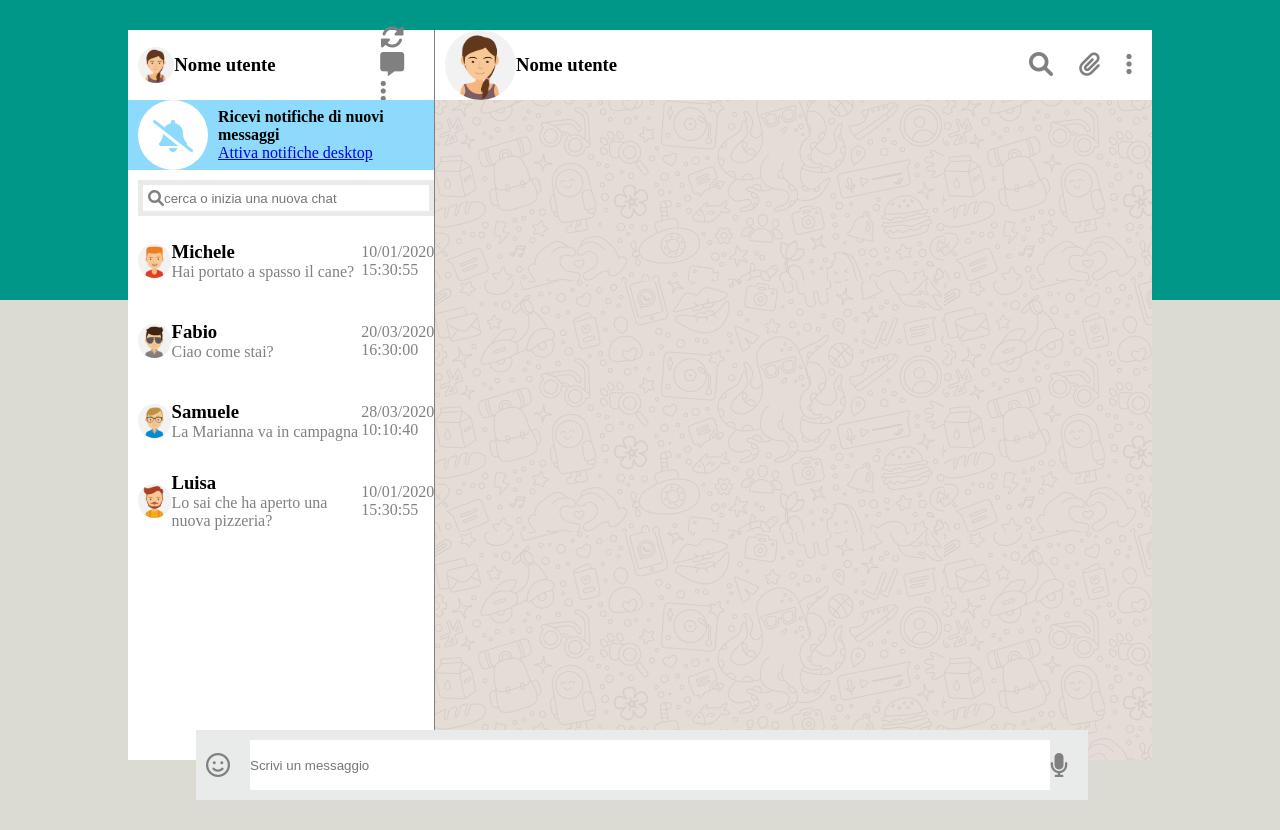
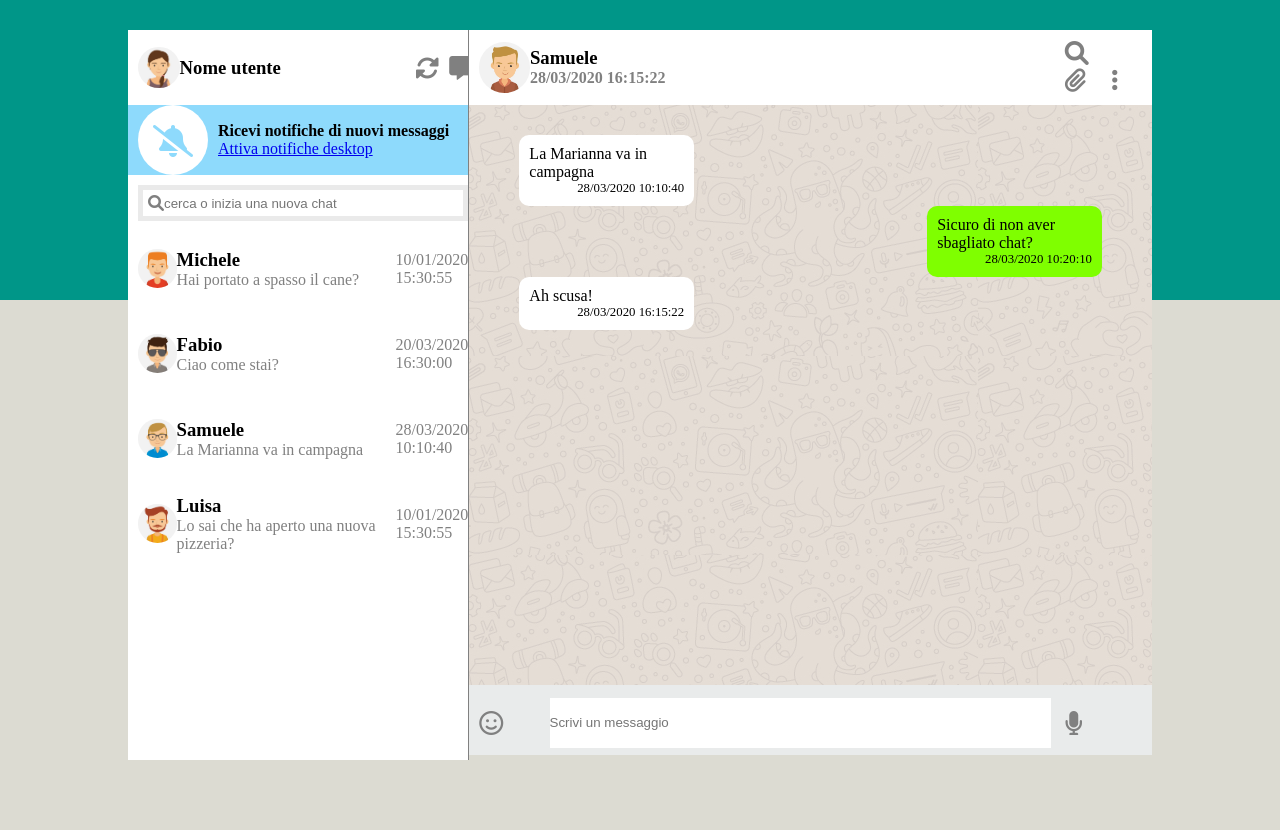
Before and after one commit to scollo26/vue-boolzapp, a plain HTML site: page index.html in a window 1280 px wide. Drawn offline with nearby package versions, Linux system fonts and the light colour scheme.

Commit message:
messaggi ricevuti/inviati

```diff
--- a/css/style.css
+++ b/css/style.css
@@ -124,19 +124,19 @@
 
 
 .container-left{
-    width: 30%;
+    width: 35%;
     height: calc(100% - 70px);
 }
 
 .container-right{
     width: 70%;
     background-image: url(/img/mine.jpg);
-    height: calc(100% - 70px);
+    height: 90%;
 
 }
 
 .overflow{
-    overflow-y: auto;
+    overflow-x: auto;
 }
 
 
@@ -146,11 +146,16 @@
 
     align-items: center;
     width: 100%;
-    height:70px;
+    height: 75px;
     justify-content: space-between;
 
 
 
+}
+
+.size-icon{
+    width: 10%;
+    border-radius: 50%;
 }
 
 
@@ -202,7 +207,7 @@
 
 
 .footer {
-    position: fixed;
+
     bottom: 0;
     right: 15%;
     display: flex;
@@ -218,14 +223,53 @@
 }
 
 .chat-text {
-    height: 70px;
+    height: 75px;
     align-items: center;
+    width: 85%;
 
 
 }
 
 .chat-text input{
-    width: 60em;
+    width: 100%;
     height: 50px;
     border: none;
 }
+
+
+.message{
+    height: calc(100% - 140px);
+
+}
+
+ul li {
+    list-style: none;
+}
+
+.body-messages {
+    background-image: url(../img/mine.jpg);
+    height:calc(100% - 130px);
+    overflow: auto;
+    padding: 30px 50px;
+    display: flex;
+    flex-direction: column;
+}
+
+.body-messages li {
+    padding: 10px;
+    background-color: white;
+    width: 30%;
+    border-radius: 10px;
+    display: flex;
+    flex-direction: column;
+}
+
+.body-messages .send {
+    align-self: flex-end;
+    background-color: chartreuse;
+}
+
+.body-messages .date {
+    font-size: 0.8em;
+    align-self: flex-end;
+}
--- a/index.html
+++ b/index.html
@@ -24,10 +24,10 @@
                         <img class="radius" src="img/avatar_io.jpg" alt="">
                     <h3>Nome utente</h3>
                     </div>
-                    <div class="grey margin-right size-icon">
-                        <i class="fas fa-sync-alt "></i>
-                    <i class="fas fa-comment-alt "></i>
-                    <i class="fas fa-ellipsis-v"></i>
+                    <div class="grey margin-right size-icon flex">
+                        <i class="fas fa-sync-alt  "></i>
+                    <i class="fas fa-comment-alt margin-left"></i>
+                    <i class="fas fa-ellipsis-v margin-left"></i>
                     </div>
                 </div>
                 <div class="flex blue padding-left height-70 align">
@@ -73,8 +73,12 @@
             <div class="container-right height-100   ">
                 <div class="avatar flex padding-left height-70 white">
                     <div class="flex align ">
-                        <img class="radius" src="img/avatar_io.jpg" alt="">
-                    <h3>Nome utente</h3>
+                        <img class="size-icon" src="img/avatar_5.jpg" alt="">
+                        <div>
+                            <h3>{{contacts[2].name}}</h3>
+                        <h4 class="grey">{{contacts[2].messages[2].date}}</h4>
+                        </div>
+
                     </div>
                     <div class="grey margin-right size-icon">
                         <i class="fas fa-search margin-right"></i>
@@ -82,13 +86,22 @@
                         <i class="fas fa-ellipsis-v"></i>
                     </div>
                 </div>
+                <div class="message">
+                    <ul class="body-messages">
+                        <li :class="(message.status == 'sent') ? 'send' : '' " v-for="(message, index) in contacts[2].messages" :key="index">
+                            <div> {{message.text}}</div>
+                            <div class="date">{{message.date}}</div>
+                        </li>
+                    </ul>
+
+                </div>
 
 
 
 
                 <footer>
                     <div class="footer flex  padding-left height-70 white align beetwen grey  grey-footer">
-                        <div class="chat-text flex ">
+                        <div class="chat-text flex  ">
                             <i class="far fa-smile size-icon margin-right"></i>
                             <input type="text" placeholder="Scrivi un messaggio">
 
```
